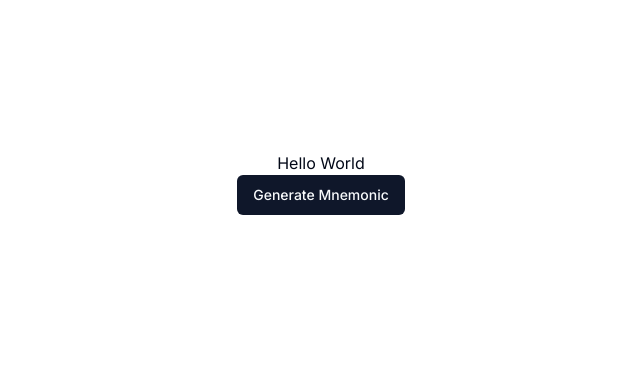
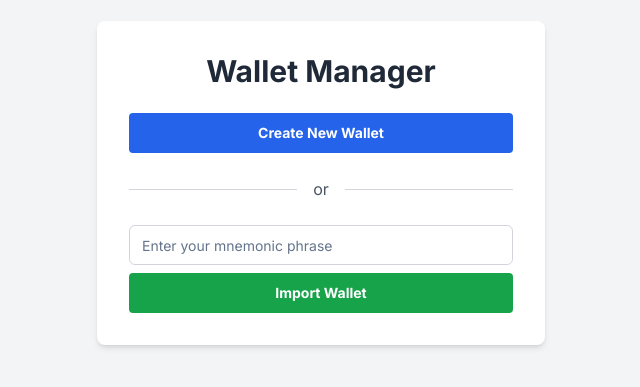
Before and after one commit to kenil-kanani/web-wallet, a Next.js app: page / in a window 1280 px wide. Shown: the part 217-604 px from the top of the page, without its empty margins (319-959 px from the left). Built offline with nearby package versions, Linux system fonts and the light colour scheme.

Commit message:
create wallete component

```diff
--- a/app/page.tsx
+++ b/app/page.tsx
@@ -1,23 +1,12 @@
 'use client';
 
-import { Button } from '@/components/ui/button';
-import { generateMnemonic , mnemonicToSeedSync } from 'bip39';
-import { useState } from 'react';
+import CreateWallet from "@/components/CreateWallet";
+
 
 export default function Home() {
 
-  const [mnemonic, setMnemonic] = useState<string>('');
-
-  const generateMnemonicHandler = () => {
-    const mnemonic = generateMnemonic();
-    setMnemonic(mnemonic);
-  };
 
   return (
-    <div className="flex flex-col items-center justify-center h-screen">
-      <h1>Hello World</h1>
-      <Button onClick={generateMnemonicHandler}>Generate Mnemonic</Button>
-      <p>{mnemonic}</p>
-    </div>
+    <CreateWallet />
   );
 }
--- /dev/null
+++ b/components/CreateWallet.tsx
@@ -0,0 +1,79 @@
+'use client';
+
+import { Button } from '@/components/ui/button';
+import { Input } from '@/components/ui/input';
+import { generateMnemonic, mnemonicToSeedSync, validateMnemonic } from 'bip39';
+import { useState } from 'react';
+
+function CreateWallet() {
+
+    const [mnemonic, setMnemonic] = useState<string>('');
+    const [importedMnemonic, setImportedMnemonic] = useState<string>('');
+    const [walletCreated, setWalletCreated] = useState<boolean>(false);
+    const [walletImported, setWalletImported] = useState<boolean>(false);
+
+    const generateNewWallet = () => {
+        const newMnemonic = generateMnemonic();
+        setMnemonic(newMnemonic);
+        setWalletCreated(true);
+        setWalletImported(false);
+    };
+
+    const importWallet = () => {
+        if (validateMnemonic(importedMnemonic)) {
+            setMnemonic(importedMnemonic);
+            setWalletImported(true);
+            setWalletCreated(false);
+        } else {
+            alert('Invalid mnemonic phrase. Please check and try again.');
+        }
+    };
+
+    return (
+        <div className="flex flex-col items-center justify-center min-h-screen bg-gray-100">
+            <div className="p-8 bg-white rounded-lg shadow-md w-full max-w-md">
+                <h1 className="text-3xl font-bold mb-6 text-center text-gray-800">Wallet Manager</h1>
+                <div className="space-y-6">
+                    <div>
+                        <Button
+                            onClick={generateNewWallet}
+                            className="w-full bg-blue-600 hover:bg-blue-700 text-white font-bold py-2 px-4 rounded"
+                        >
+                            Create New Wallet
+                        </Button>
+                    </div>
+                    <div className="flex items-center">
+                        <div className="flex-grow border-t border-gray-300"></div>
+                        <span className="flex-shrink mx-4 text-gray-600">or</span>
+                        <div className="flex-grow border-t border-gray-300"></div>
+                    </div>
+                    <div className="space-y-2">
+                        <Input
+                            type="text"
+                            placeholder="Enter your mnemonic phrase"
+                            value={importedMnemonic}
+                            onChange={(e) => setImportedMnemonic(e.target.value)}
+                            className="w-full px-3 py-2 border border-gray-300 rounded-md focus:outline-none focus:ring-2 focus:ring-blue-500"
+                        />
+                        <Button
+                            onClick={importWallet}
+                            className="w-full bg-green-600 hover:bg-green-700 text-white font-bold py-2 px-4 rounded"
+                        >
+                            Import Wallet
+                        </Button>
+                    </div>
+                </div>
+                {(walletCreated || walletImported) && (
+                    <div className="mt-6 p-4 bg-gray-100 rounded-md">
+                        <h2 className="text-xl font-semibold mb-2 text-gray-800">
+                            {walletCreated ? 'New Wallet Created' : 'Wallet Imported'}
+                        </h2>
+                        <p className="text-sm text-gray-600 break-words">{mnemonic}</p>
+                    </div>
+                )}
+            </div>
+        </div>
+    )
+}
+
+export default CreateWallet
--- /dev/null
+++ b/components/ui/input.tsx
@@ -0,0 +1,25 @@
+import * as React from "react"
+
+import { cn } from "@/lib/utils"
+
+export interface InputProps
+  extends React.InputHTMLAttributes<HTMLInputElement> {}
+
+const Input = React.forwardRef<HTMLInputElement, InputProps>(
+  ({ className, type, ...props }, ref) => {
+    return (
+      <input
+        type={type}
+        className={cn(
+          "flex h-10 w-full rounded-md border border-input bg-background px-3 py-2 text-sm ring-offset-background file:border-0 file:bg-transparent file:text-sm file:font-medium placeholder:text-muted-foreground focus-visible:outline-none focus-visible:ring-2 focus-visible:ring-ring focus-visible:ring-offset-2 disabled:cursor-not-allowed disabled:opacity-50",
+          className
+        )}
+        ref={ref}
+        {...props}
+      />
+    )
+  }
+)
+Input.displayName = "Input"
+
+export { Input }
```
